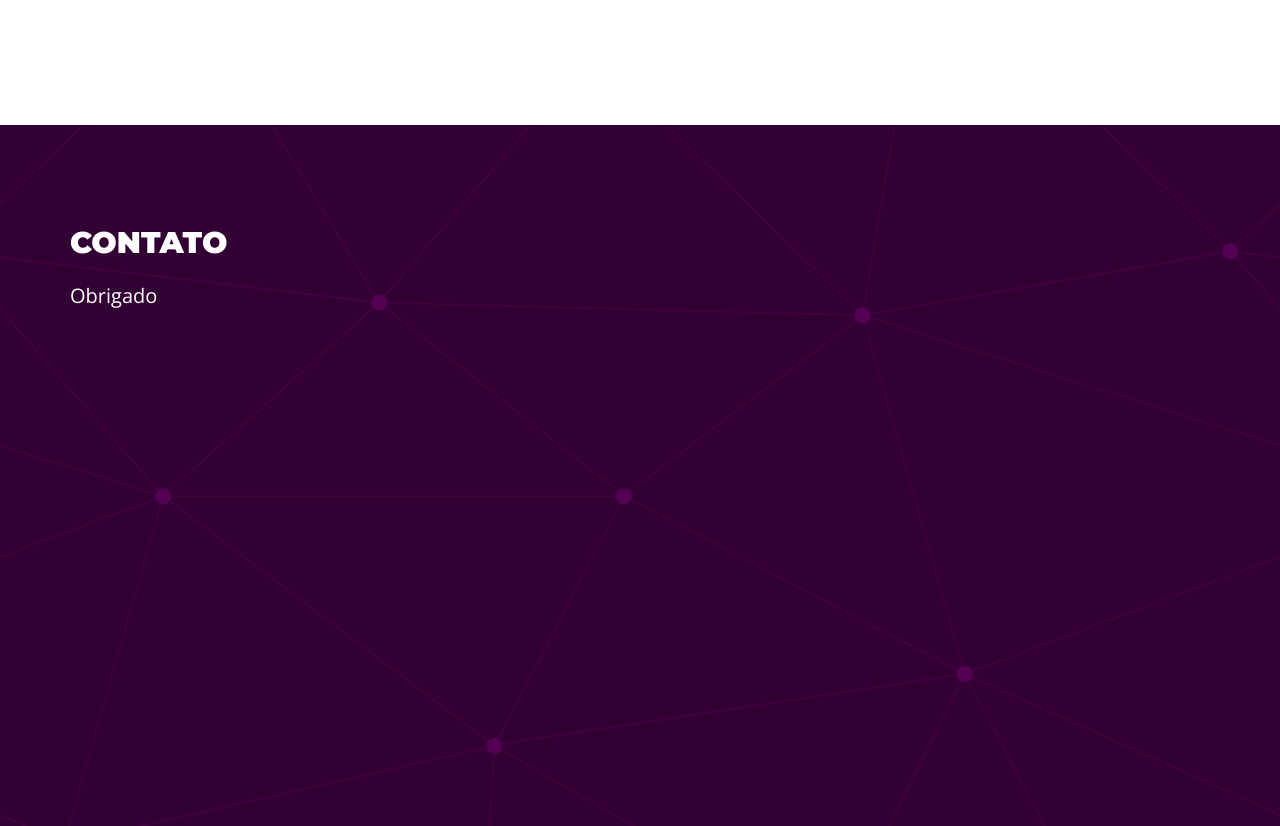
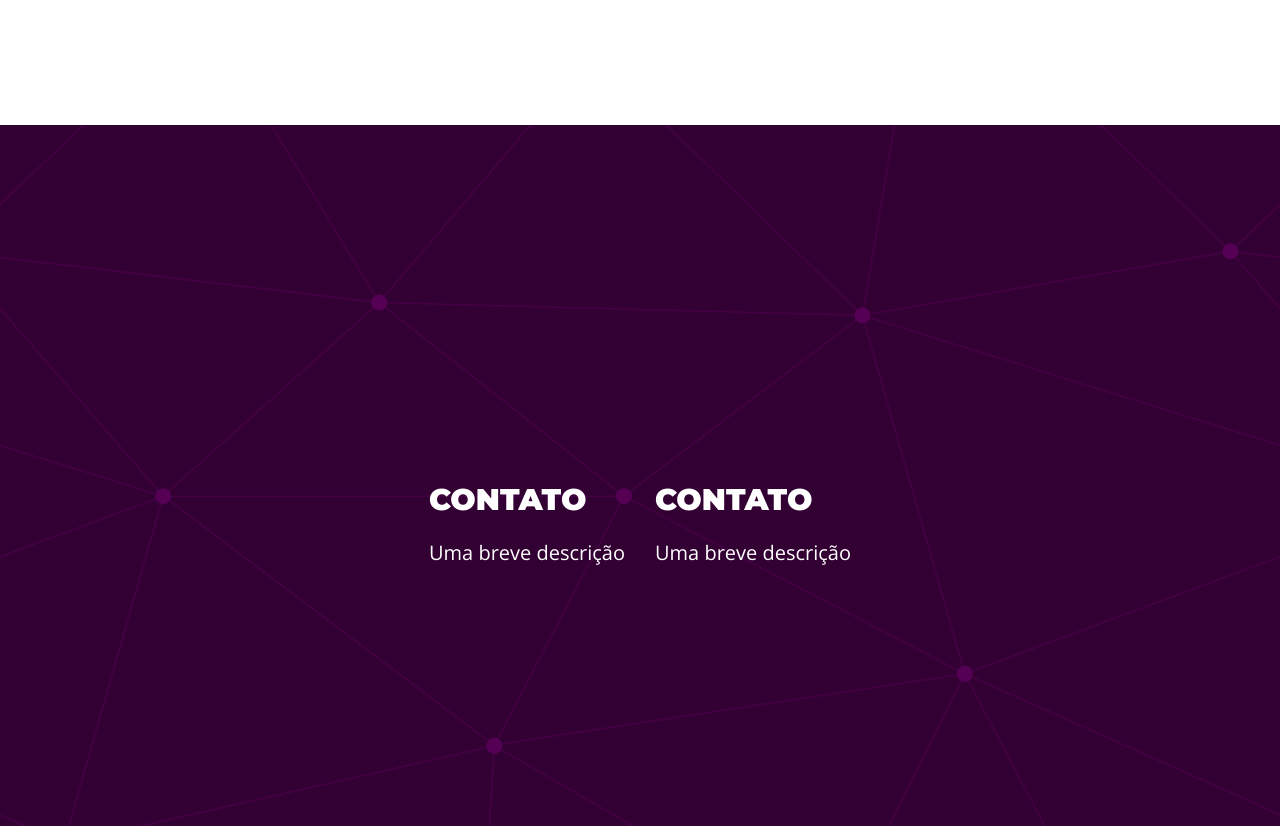
Before and after one commit to isaac-silv/my-personal-landing-page, a plain HTML site: page index.html in a window 1280 px wide. Shown: the part 3140-3966 px from the top of the page. Drawn offline with nearby package versions, Linux system fonts and the light colour scheme.

Commit message:
Atualizando componentes

```diff
--- a/assets/css/styles.css
+++ b/assets/css/styles.css
@@ -211,7 +211,6 @@
   justify-content: center;
   background: rgba(255,255,255,.6);
   box-shadow: 0 15px 50px rgba(0,0,0,.35);
-  z-index: 2;
 }
 .gallery-img-text p {
   display: flex;
@@ -230,7 +229,8 @@
 
 .contact-content {
   display: flex;
-  align-items: flex-start;
+  align-items: center;
+  justify-content: center;
 }
 
 .contact-form {
--- a/index.html
+++ b/index.html
@@ -129,10 +129,10 @@
           </article>
           <article>
             <div class="iconArea">
-              <img src="assets/img/docker-tile.svg" alt="Logo do docker">
+              <img src="assets/img/firebase-icon.svg" alt="Logo do firebase">
             </div>
             <p>
-              lorem ipsum solarion
+              Sempre utilizo o firebase em projetos pessoais, principalmente a autenticação e o storage.
             </p>
           </article>
 
@@ -162,7 +162,11 @@
     <div class="main-content intro-content contact-content">
       <div class="intro-text-content">
         <h2>Contato</h2>
-        <p>Obrigado</p>
+        <p>Uma breve descrição</p>
+      </div>
+      <div class="contact-area">
+        <h2>Contato</h2>
+        <p>Uma breve descrição</p>
       </div>
     </div>
   </section>
```
Also changed, not shown: assets/img/firebase-icon.svg (added), assets/img/mongodb-icon.svg (added), 1 other file.
